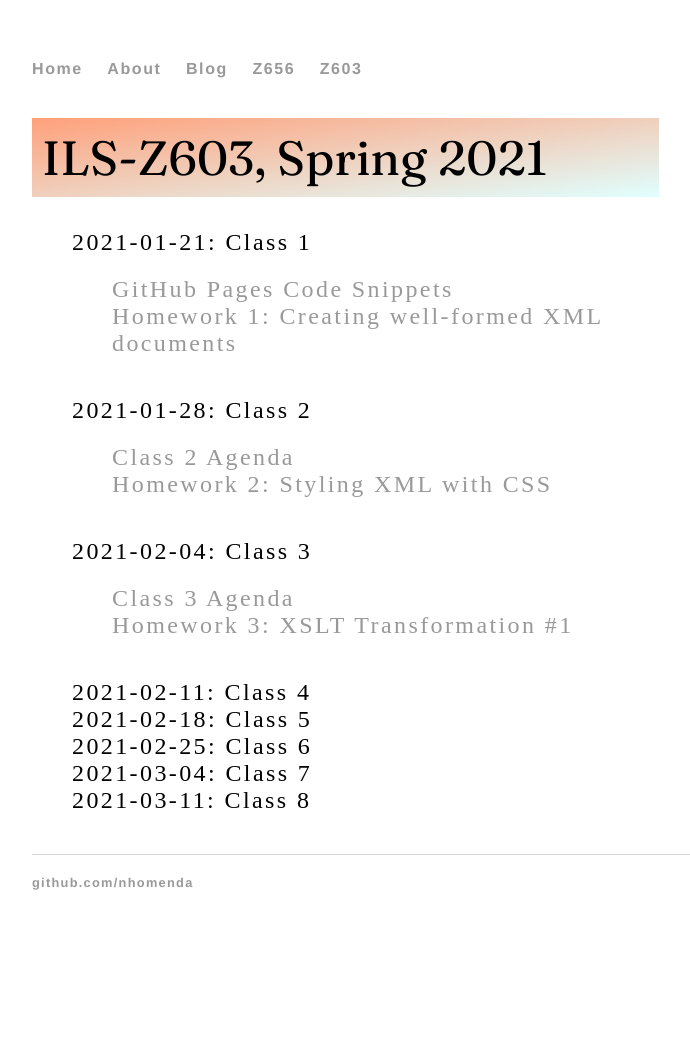
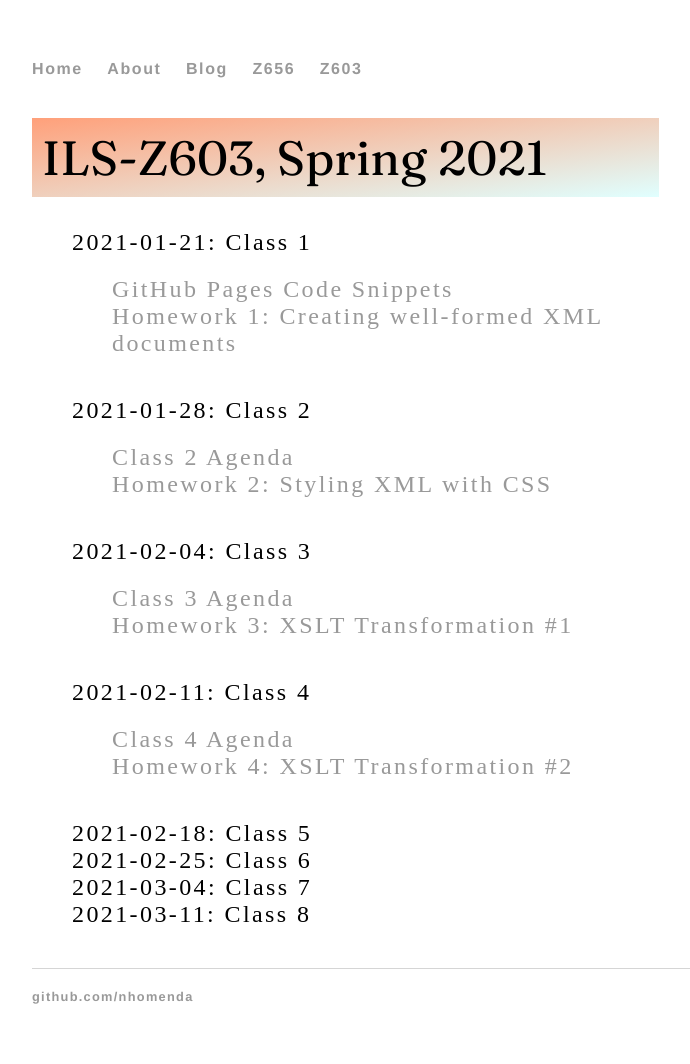
Before and after one commit to nhomenda/nhomenda.github.io, a Jekyll site: the page built from Z603/index.html, in a window 1280 px wide. Shown: the whole page, without its empty margins (160-850 px from the left). Built offline with Jekyll 4.4.1, drawn with Linux system fonts in a browser that asks for light colours; before the commit the page ends 950 px from its top, so only the background shows below that.

Commit message:
Update index.html

```diff
--- a/Z603/index.html
+++ b/Z603/index.html
@@ -22,7 +22,12 @@ title: ILS-Z603, Spring 2021
 	  <li><a href="/Z603/hw3.html" title="XSLT Transformation #1">Homework 3: XSLT Transformation #1</a></li>
 	</ul>
       </li>
-      <li>2021-02-11: Class 4</li>
+      <li>2021-02-11: Class 4
+	<ul>
+	  <li><a href="/Z603/class4.html" title="Class 4 Agenda">Class 4 Agenda</a></li>
+	  <li><a href="/Z603/hw4.html" title="XSLT Transformation #2">Homework 4: XSLT Transformation #2</a></li>
+	</ul>
+      </li>
       <li>2021-02-18: Class 5</li>
       <li>2021-02-25: Class 6</li>
       <li>2021-03-04: Class 7</li>
```
